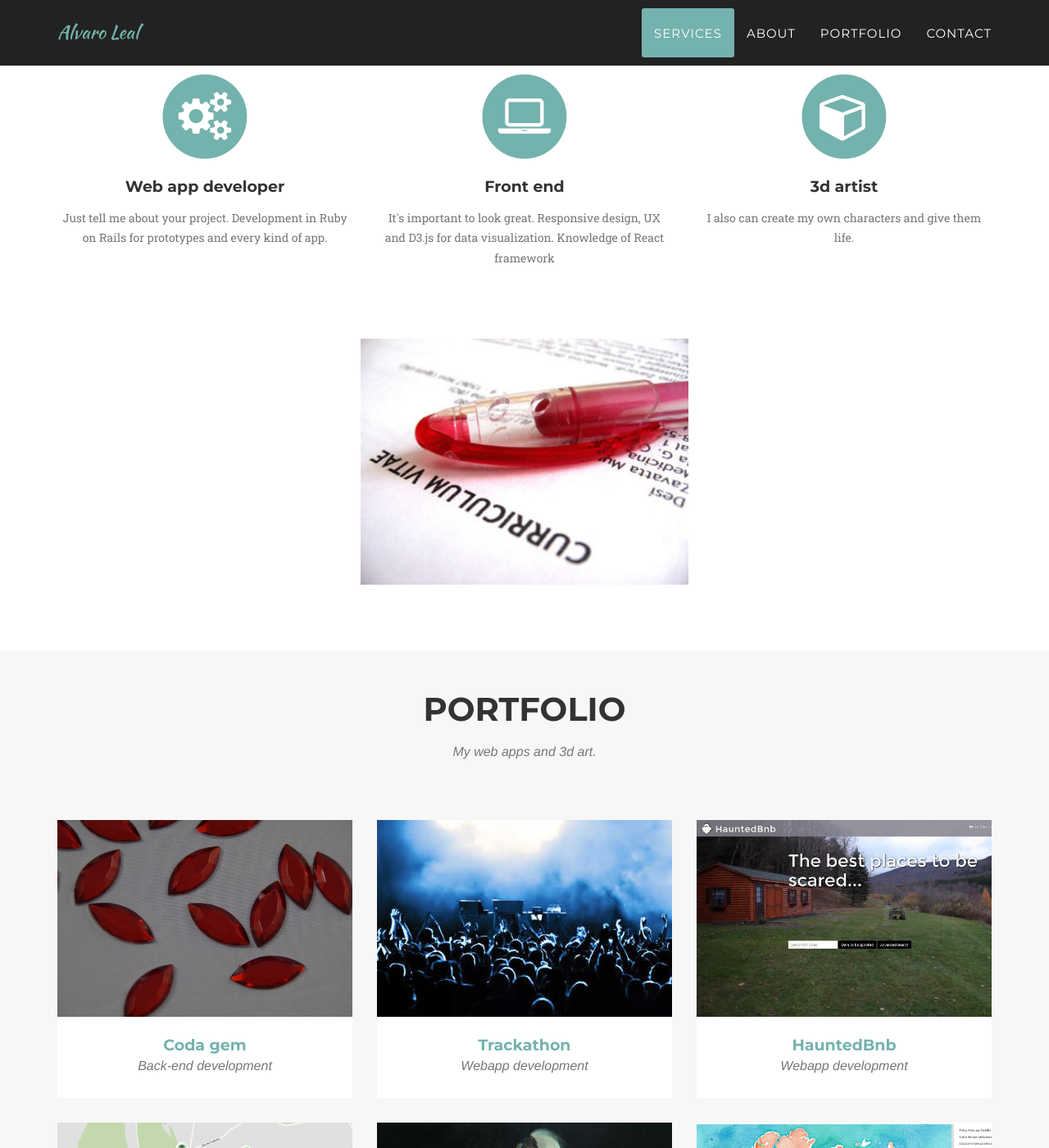
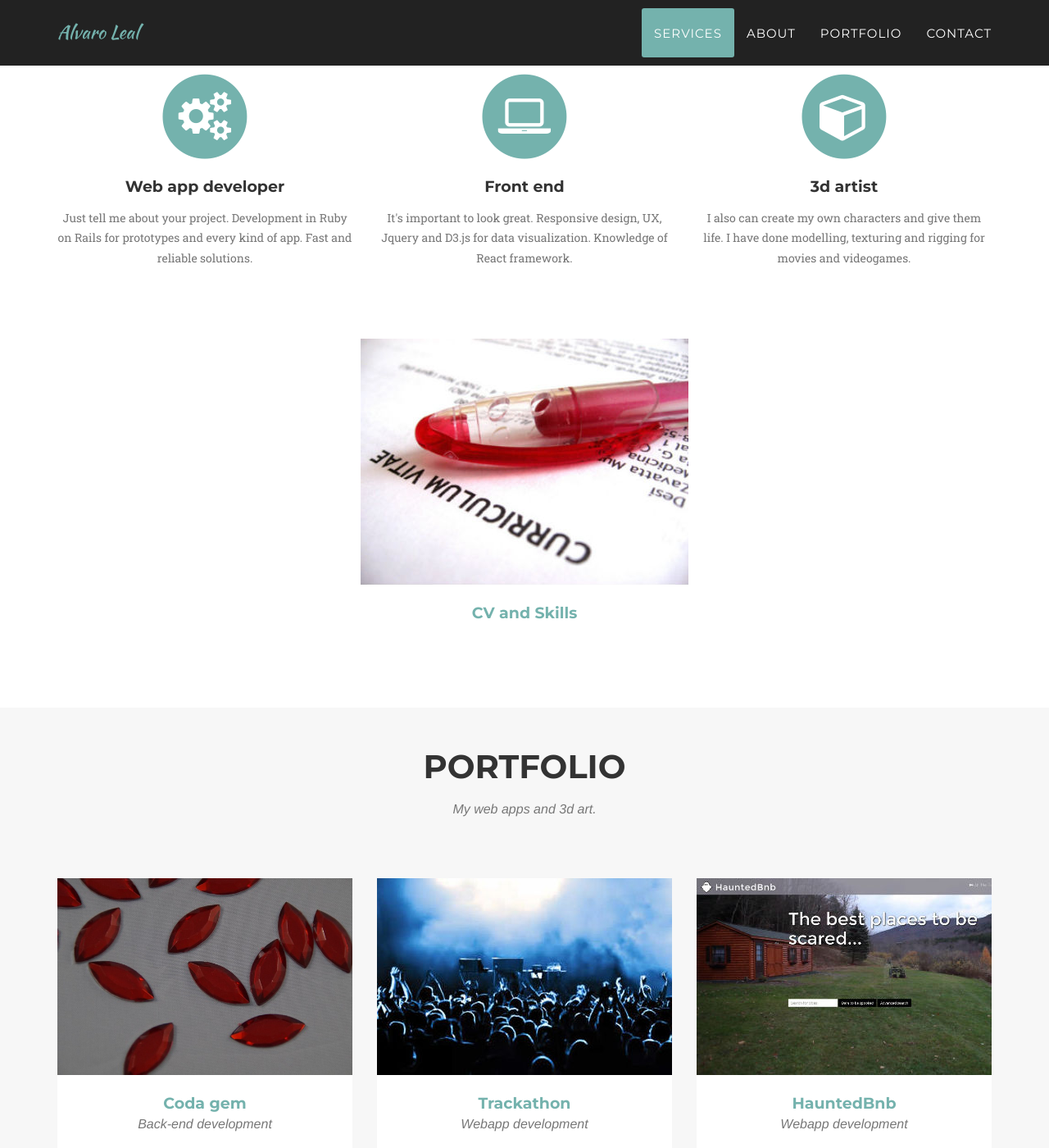
Before and after one commit to Bluesmile82/Bluesmile82.github.io, a Jekyll site: the page built from _posts/2015-05-17-CV.markdown, in a window 1280 px wide and 1400 px high, scrolled down 809 px. Shown: the whole window at 82% size. Built offline with Jekyll 4.4.1, drawn with Linux system fonts in a browser that asks for light colours; some web fonts are replaced; some of the changed text lies outside the part shown.

```diff
--- a/_config.yml
+++ b/_config.yml
@@ -11,18 +11,6 @@
   primary: 74B2AD
   secondary: 236863
   secondary-dark: 333
-
-# Team names, titles and social links
-people:
-- name: Kay Garland
-  pic: 1
-  position: Lead Designer
-  social:
-    - title: twitter
-      url: #
-    - title: facebook
-      url: #
-
 
 # Social networks usernames (many more available: google-plus, flickr, dribbble, pinterest, instagram, tumblr, linkedin, etc.)
 social:
@@ -45,3 +33,8 @@
 # Build settings
 markdown: kramdown
 permalink: pretty
+auto: true
+
+ftp_host: 'ftp.alvaro-leal.com'
+ftp_dir: '/al/'
+ftp_passive: false
--- a/_includes/about.html
+++ b/_includes/about.html
@@ -20,7 +20,7 @@
                                     <h4 class="subheading">Born in Madrid</h4>
                                 </div>
                                 <div class="timeline-body">
-                                    <p class="text-muted">I was born in Spain long time ago. My father transmited me his enthusiasm for new technologies and teached me how to code in my Spectrum zx.</p>
+                                    <p class="text-muted">I was born in Spain long time ago. My father transmited me his enthusiasm for new technologies and taught me how to code in my Spectrum zx.</p>
                                 </div>
                             </div>
                         </li>
@@ -48,7 +48,7 @@
                                     <h4 class="subheading">Le Wagon Bootcamp</h4>
                                 </div>
                                 <div class="timeline-body">
-                                    <p class="text-muted">Joining Le Wagon Rails Camp at Brussels was a great opportunity to get me on the right track for apps development. I rediscovered my real vocation.</p>
+                                    <p class="text-muted">Joining Le Wagon Rails Camp at Brussels was a great opportunity to get me on the right track for developing web apps. I rediscovered my real vocation.</p>
                                 </div>
                             </div>
                         </li>
--- a/_includes/css/cv.css
+++ b/_includes/css/cv.css
@@ -1,6 +1,7 @@
 code{
   color: #555;
   font-size: 100%;
+  background-color: #eee;
 }
 .progress{
   height: 21px;
--- a/_includes/services.html
+++ b/_includes/services.html
@@ -14,7 +14,7 @@
                         <i class="fa fa-gears fa-stack-1x fa-inverse"></i>
                     </span>
                     <h4 class="service-heading">Web app developer</h4>
-                    <p class="text-muted">Just tell me about your project. Development in Ruby on Rails for prototypes and every kind of app.</p>
+                    <p class="text-muted">Just tell me about your project. Development in Ruby on Rails for prototypes and every kind of app. Fast and reliable solutions.</p>
                 </div>
                 <div class="col-md-4">
                     <span class="fa-stack fa-4x">
@@ -22,7 +22,7 @@
                         <i class="fa fa-laptop fa-stack-1x fa-inverse"></i>
                     </span>
                     <h4 class="service-heading">Front end</h4>
-                    <p class="text-muted">It's important to look great. Responsive design, UX and D3.js for data visualization. Knowledge of React framework</p>
+                    <p class="text-muted">It's important to look great. Responsive design, UX, Jquery and D3.js for data visualization. Knowledge of React framework.</p>
                 </div>
                 <div class="col-md-4">
                     <span class="fa-stack fa-4x">
@@ -30,7 +30,7 @@
                         <i class="fa fa-cube fa-stack-1x fa-inverse"></i>
                     </span>
                     <h4 class="service-heading">3d artist</h4>
-                    <p class="text-muted">I also can create my own characters and give them life.</p>
+                    <p class="text-muted">I also can create my own characters and give them life. I have done modelling, texturing and rigging for movies and videogames.</p>
                 </div>
             </div>
             <div class="row" id="cv">
@@ -45,8 +45,8 @@
                           </div>
                           <img src="img/portfolio/cv.jpg" class="img-responsive" alt="">
                       </a>
-                      <!-- <div class="portfolio-caption"> -->
-                          <!-- <p class="text-muted">{{ cv.subtitle }}</p> -->
+                      <div class="portfolio-caption">
+                          <a href="#portfolioModal{{ cv.modal-id }}" class="portfolio-link" data-toggle="modal"><h4>CV and Skills</h4></a>
                       </div>
                   </div>
               {% endfor %}
--- a/_posts/2014-07-14-made.markdown
+++ b/_posts/2014-07-14-made.markdown
@@ -1,5 +1,5 @@
 ---
-title: <a href="http://www.alvaro-leal.com/d3/made-map/leaflet.html" target="_blank"> Made Map </a>
+title: <a href="http://www.alvaro-leal.com/d3/made-map/leaflet.html" target="_blank"> Made map </a>
 subtitle: Webapp design
 tag: portfolio
 layout: default
--- a/_posts/2015-05-17-CV.markdown
+++ b/_posts/2015-05-17-CV.markdown
@@ -50,12 +50,12 @@
 `J-Query`
 `D3.js`
 `React`
-`Wordpress`
-`Github`
+`Boostrap`
+`Git and Github`
 `Heroku`
 `PostgreSql`
-`Boostrap`
 `AWS S3`
+`Wordpress`
 
 ##### 3d artist
 
```
Also changed, not shown: README.md.
